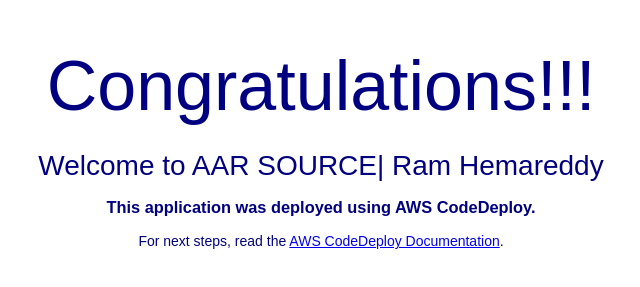
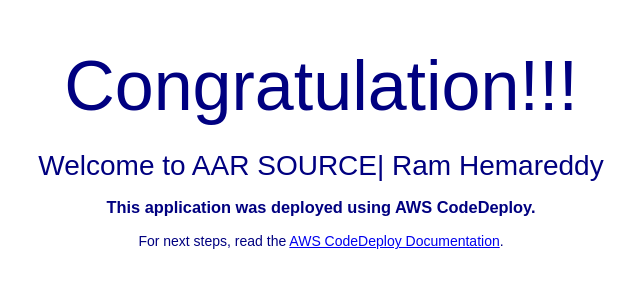
Before and after one commit to supratim531/aws-cicd-test-app, a plain HTML site: page index.html in a window 1280 px wide. Shown: the part 201-488 px from the top of the page, without its empty margins (319-959 px from the left). Drawn offline with Linux system fonts and the light colour scheme.

Commit message:
Update index.html

```diff
--- a/index.html
+++ b/index.html
@@ -27,7 +27,7 @@
 <body>
   <div align="center">
     <img src="https://s3.ap-south-1.amazonaws.com/www.basava.com/aar_logo_final.png" style="max-width: 20%;">
-    <h1>Congratulations!!! </h1>
+    <h1>Congratulation!!! </h1>
       <h2>Welcome to AAR SOURCE| Ram Hemareddy</h2>
     <h3>This application was deployed using AWS CodeDeploy.</h3>
     <p>For next steps, read the <a href="http://aws.amazon.com/documentation/codedeploy">AWS CodeDeploy Documentation</a>.</p>
```
